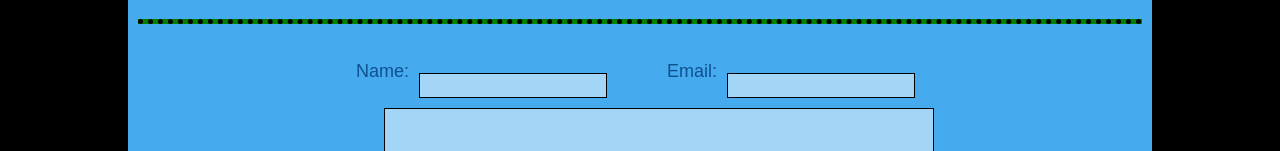
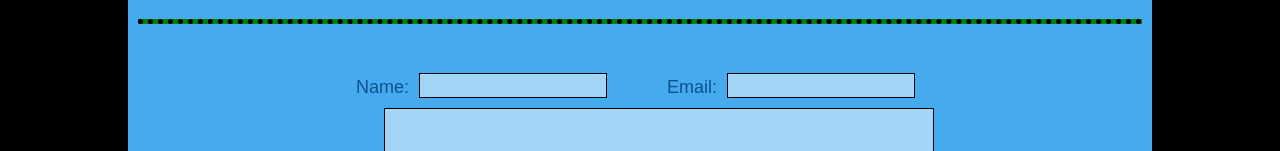
Before and after one commit to Simoja0428/Simoja0428.github.io, a React (Create React App) app: page /contact in a window 1280 px wide. Shown: the part 567-718 px from the top of the page. Built offline with nearby package versions, Linux system fonts and the light colour scheme.

Commit message:
Contact Labels
Updated Resume and Contact Labels Desktop formatting.

```diff
--- a/src/components/Core/AbPanel.js
+++ b/src/components/Core/AbPanel.js
@@ -1,7 +1,7 @@
 import "./AbPanelStyles.css";
 import React from 'react';
 import Jacob from "../assets/jacob bio.jpg";
-import Resume from "../assets/Resume.pdf";
+import Resume from "../assets/SimonekResume.pdf";
 
 const AbPanel = () => {
   return (
--- a/src/components/Core/ContactFormStyles.css
+++ b/src/components/Core/ContactFormStyles.css
@@ -55,6 +55,7 @@
 
 .horz label{
     padding-left: 60px;
+    padding-top: 1rem;
 }
 
 label {
```
Also changed, not shown: 2 other files (tests, documents, lock files or other folders).
